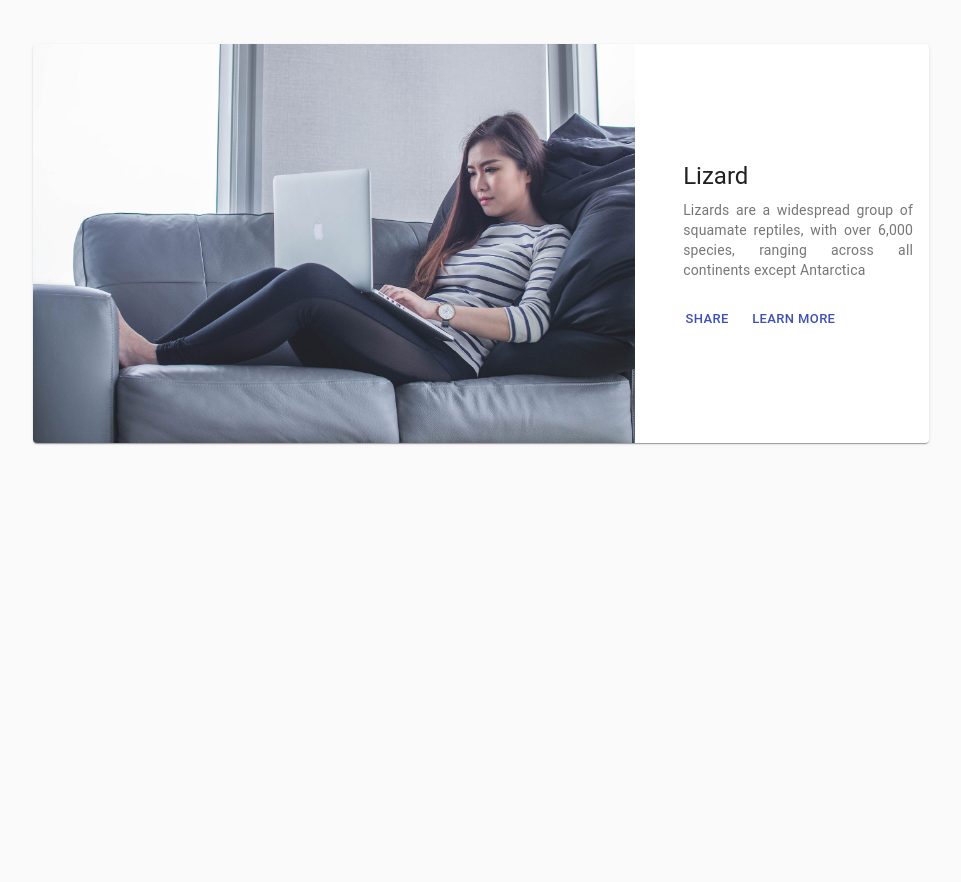
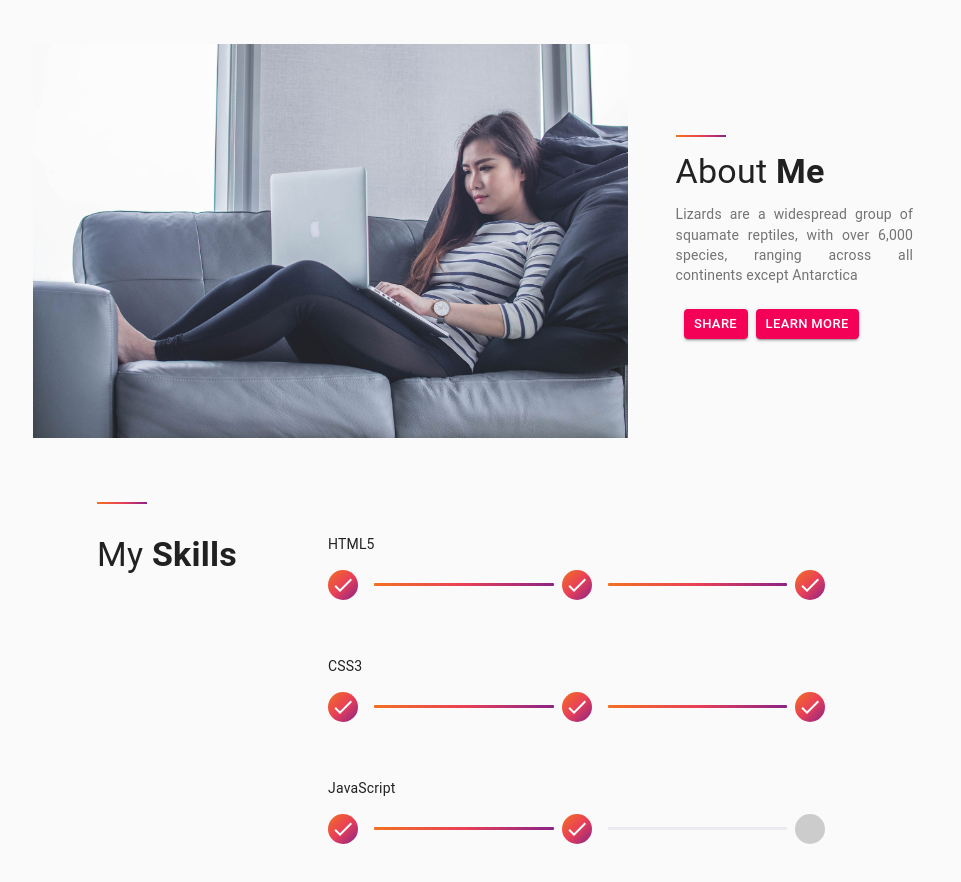
Before and after one commit to saeendamghanian/my-portfolio, a React (Create React App) app: page / in a window 1280 px wide. Shown: the part 900-1782 px from the top of the page, without its empty margins (159-1120 px from the left). Before the commit the page ends 1423 px from the top, so only its background shows below. Built offline with nearby package versions, Linux system fonts and the light colour scheme.

Commit message:
End of My Skills implementation

```diff
--- a/src/Components/About/AboutMe.js
+++ b/src/Components/About/AboutMe.js
@@ -1,25 +1,19 @@
 import React from 'react';
 import { makeStyles } from '@material-ui/core/styles';
-import Card from '@material-ui/core/Card';
-import CardActions from '@material-ui/core/CardActions';
-import CardContent from '@material-ui/core/CardContent';
-import CardMedia from '@material-ui/core/CardMedia';
-import Button from '@material-ui/core/Button';
-import Typography from '@material-ui/core/Typography';
+import { Card, CardActions, CardContent, CardMedia, Button, Typography, Container, Box } from '@material-ui/core';
 import bg from '../../images/image_1.jpg';
-import { Box } from '@material-ui/core';
 
-const useStyles = makeStyles( (theme) => ({
-  root: {
+const useStyles = makeStyles(theme => ({
+	card: {
 		[theme.breakpoints.down('sm')]: {
-      padding: '0 2rem',
+			padding: '0 .5rem',
 		},
 		[theme.breakpoints.up('sm')]: {
 			padding: '0 2rem',
 		},
 		[theme.breakpoints.up('md')]: {
-      display: "flex",
-      flexDirection: "row",
+			display: 'flex',
+			flexDirection: 'row',
 			alignItems: 'center',
 			maxWidth: '70%',
 			margin: '0 auto',
@@ -36,53 +30,60 @@ const useStyles = makeStyles( (theme) => ({
 		},
 	},
 	cardContent: {
+		position: 'relative',
 		textAlign: 'justify',
+		paddingLeft: 0,
 		[theme.breakpoints.down('sm')]: {
 			padding: '1rem 0',
-    }
 		},
-  boxContainer: {
+	},
+	contentContainer: {
+		[theme.breakpoints.down('sm')]: {
+			paddingTop: '3rem',
+		},
 		[theme.breakpoints.up('md')]: {
-      paddingLeft: '2rem',
+			paddingLeft: '3rem',
+		},
+	},
+	titleTypo: {
+		'&:before': {
+			position: 'absolute',
+			content: '""',
+			top: 0,
+			left: 0,
+			width: '50px',
+			height: '2px',
+			background: 'linear-gradient( 95deg,rgb(242,113,33) 0%,rgb(233,64,87) 50%,rgb(138,35,135) 100%)',
 		},
 	},
 }));
 
-const AboutMe = () => {
+export default function AboutMe() {
 	const classes = useStyles();
 
 	return (
-    <Card className={classes.root}>
+		<Card className={classes.card}>
 			<Box>
-        <CardMedia className={classes.cardMedia}
-          component="img"
-          alt=""
-          height="440"
-          image={bg}
-          title=""
-        />
+				<CardMedia className={classes.cardMedia} component='img' alt='' height='440' image={bg} title='' />
 			</Box>
-      <Box className={classes.boxContainer}>
+			<Box className={classes.contentContainer}>
 				<CardContent className={classes.cardContent}>
-          <Typography gutterBottom variant="h5" component="h2">
-            Lizard
+					<Typography className={classes.titleTypo} gutterBottom variant='h4' component='h2'>
+						About <strong>Me</strong>
 					</Typography>
-          <Typography variant="body2" color="textSecondary" component="p">
-            Lizards are a widespread group of squamate reptiles, with over 6,000 species, ranging
-            across all continents except Antarctica
+					<Typography variant='body2' color='textSecondary' component='p'>
+						Lizards are a widespread group of squamate reptiles, with over 6,000 species, ranging across all continents except Antarctica
 					</Typography>
 				</CardContent>
 				<CardActions>
-          <Button size="small" color="primary">
+					<Button variant='contained' size='small' color='secondary'>
 						Share
 					</Button>
-          <Button size="small" color="primary">
+					<Button variant='contained' size='small' color='secondary'>
 						Learn More
 					</Button>
 				</CardActions>
 			</Box>
 		</Card>
 	);
-};
-
-export default AboutMe;
+}
--- /dev/null
+++ b/src/Components/About/MySkills.js
@@ -0,0 +1,200 @@
+import React from 'react';
+import PropTypes from 'prop-types';
+import { makeStyles, withStyles, createMuiTheme, ThemeProvider } from '@material-ui/core/styles';
+import clsx from 'clsx';
+import { Check } from '@material-ui/icons';
+import { Stepper, Step, StepLabel, StepConnector, Typography, Tooltip, Fade, Box } from '@material-ui/core';
+
+const ColorlibConnector = withStyles({
+	alternativeLabel: {
+		top: 22,
+	},
+	active: {
+		'& $line': {
+			backgroundImage: 'linear-gradient( 95deg,rgb(242,113,33) 0%,rgb(233,64,87) 50%,rgb(138,35,135) 100%)',
+		},
+	},
+	completed: {
+		'& $line': {
+			backgroundImage: 'linear-gradient( 95deg,rgb(242,113,33) 0%,rgb(233,64,87) 50%,rgb(138,35,135) 100%)',
+		},
+	},
+	line: {
+		height: 3,
+		border: 0,
+		backgroundColor: '#eaeaf0',
+		borderRadius: 1,
+	},
+})(StepConnector);
+
+const useColorlibStepIconStyles = makeStyles({
+	root: {
+		backgroundColor: '#ccc',
+		zIndex: 1,
+		color: '#fff',
+		width: 30,
+		height: 30,
+		display: 'flex',
+		borderRadius: '50%',
+		justifyContent: 'center',
+		alignItems: 'center',
+	},
+	active: {
+		backgroundImage: 'linear-gradient( 136deg, rgb(242,113,33) 0%, rgb(233,64,87) 50%, rgb(138,35,135) 100%)',
+		// boxShadow: '0 4px 10px 0 rgba(0,0,0,.25)',
+	},
+	completed: {
+		backgroundImage: 'linear-gradient( 136deg, rgb(242,113,33) 0%, rgb(233,64,87) 50%, rgb(138,35,135) 100%)',
+	},
+});
+
+function ColorlibStepIcon(props) {
+	const classes = useColorlibStepIconStyles();
+	const { active, completed } = props;
+
+	return (
+		<div
+			className={clsx(classes.root, {
+				[classes.active]: active,
+				[classes.completed]: completed,
+			})}
+		>
+			{active || completed ? <Check /> : <div />}
+		</div>
+	);
+}
+
+ColorlibStepIcon.propTypes = {
+	/**
+	 * Whether this step is active.
+	 */
+	active: PropTypes.bool,
+	/**
+	 * Mark the step as completed. Is passed to child components.
+	 */
+	completed: PropTypes.bool,
+	/**
+	 * The label displayed in the step icon.
+	 */
+	icon: PropTypes.node,
+};
+
+const useStyles = makeStyles(theme => ({
+	mySkillsContainer: {
+		width: '100vw',
+		paddingTop: '4rem',
+		[theme.breakpoints.up('sm')]: {
+			display: 'flex',
+		},
+		[theme.breakpoints.down('md')]: {
+			paddingLeft: '1rem',
+			paddingRight: '1rem',
+		},
+		[theme.breakpoints.up('md')]: {
+			width: '60vw',
+			margin: '0 auto',
+		},
+	},
+	button: {
+		marginRight: theme.spacing(1),
+	},
+	instructions: {
+		marginTop: theme.spacing(1),
+		marginBottom: theme.spacing(1),
+	},
+	labelContainer: {
+		paddingBottom: '1rem',
+	},
+	stepperTypo: {
+		paddingTop: '2rem',
+		paddingLeft: '2rem',
+	},
+	titleContainer: {
+		position: 'relative',
+		paddingTop: '2rem',
+		[theme.breakpoints.up('sm')]: {
+			width: '35%',
+		},
+	},
+	titleTypo: {
+		'&:before': {
+			position: 'absolute',
+			content: '""',
+			top: 0,
+			left: 0,
+			width: '50px',
+			height: '2px',
+			background: 'linear-gradient( 95deg,rgb(242,113,33) 0%,rgb(233,64,87) 50%,rgb(138,35,135) 100%)',
+		},
+	},
+	stepper: {
+		paddingTop: '1rem',
+	},
+	stepperContainer: {
+		[theme.breakpoints.up('sm')]: {
+			width: '100%',
+		},
+	},
+}));
+
+// const theme = createMuiTheme({
+//     overrides: {
+//         MuiStepLabel: {
+//             root: {
+//                 '&$alternativeLabel': {
+//                     flexDirection: "column-reverse",
+//                 },
+//             },
+//         }
+//     }
+// })
+
+function getSteps() {
+	return ['Beginner', 'Intermediate', 'Professional'];
+}
+
+function getSkills() {
+	return [
+		['HTML5', 2],
+		['CSS3', 2],
+		['JavaScript', 1],
+	];
+}
+
+export default function MySkills() {
+	const classes = useStyles();
+	const steps = getSteps();
+	const skills = getSkills();
+
+	const stepsElement = steps.map(label => (
+		<Tooltip TransitionComponent={Fade} TransitionProps={{ timeout: 600 }} title={label} arrow>
+			<Step key={label}>
+				<StepLabel /* classes={{ labelContainer: classes.labelContainer }} */ StepIconComponent={ColorlibStepIcon}></StepLabel>
+			</Step>
+		</Tooltip>
+	));
+
+	const skillsElement = skills.map(skill => (
+		/* <ThemeProvider theme={theme}> */
+		<Box>
+			<Typography classes={{ root: classes.stepperTypo }} variant='body2' component='h3' align='left'>
+				{skill[0]}
+			</Typography>
+			<Stepper classes={{ root: classes.stepper }} activeStep={skill[1]} connector={<ColorlibConnector />}>
+				{stepsElement}
+			</Stepper>
+		</Box>
+		/* </ThemeProvider> */
+	));
+
+	return (
+		<Box className={classes.mySkillsContainer}>
+			<Box className={classes.titleContainer}>
+				<Typography className={classes.titleTypo} variant='h4' component='h2' align='left'>
+					My <strong>Skills</strong>
+				</Typography>
+			</Box>
+			<Box className={classes.stepperContainer}>{skillsElement}</Box>
+		</Box>
+	);
+}
--- a/src/Components/About/index.js
+++ b/src/Components/About/index.js
@@ -1,19 +1,39 @@
 import React from 'react';
-import { Box, makeStyles } from '@material-ui/core';
+import { Box, createMuiTheme, makeStyles, ThemeProvider } from '@material-ui/core';
 import AboutMe from './AboutMe';
+import MySkills from './MySkills';
 
 const useStyles = makeStyles({
 	root: {
 		padding: '5rem 0',
-  }
+	},
+});
+
+const customeTheme = createMuiTheme({
+	overrides: {
+		MuiPaper: {
+			root: {
+				backgroundColor: 'transparent',
+			},
+			elevation1: {
+				boxShadow: 'none',
+			},
+			rounded: {
+				borderRadius: 0,
+			},
+		},
+	},
 });
 
 const About = () => {
 	const classes = useStyles();
 	return (
+		<ThemeProvider theme={customeTheme}>
 			<Box component='section' className={classes.root}>
 				<AboutMe />
+				<MySkills />
 			</Box>
+		</ThemeProvider>
 	);
 };
 
```
Also changed, not shown: 1 other file (tests, documents, lock files or other folders). Lines whose indentation alone changed are shown as unchanged.
